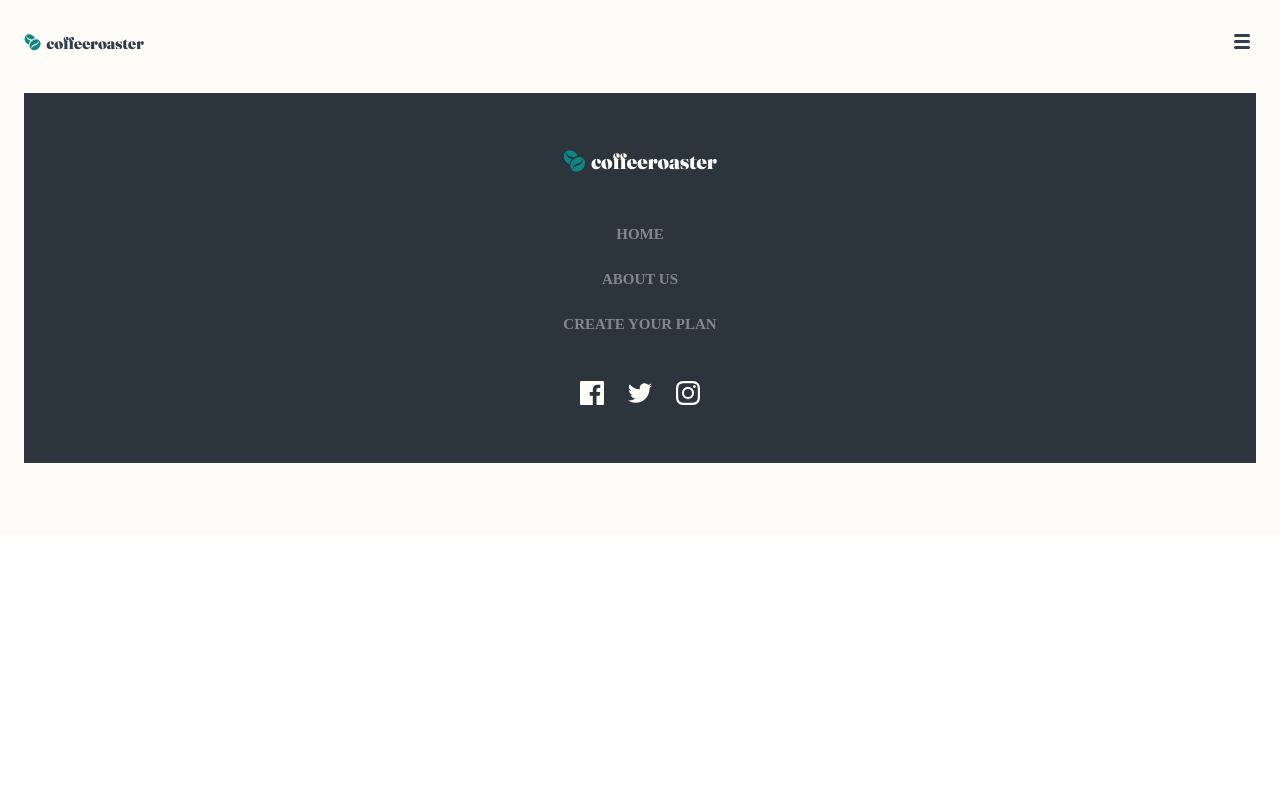
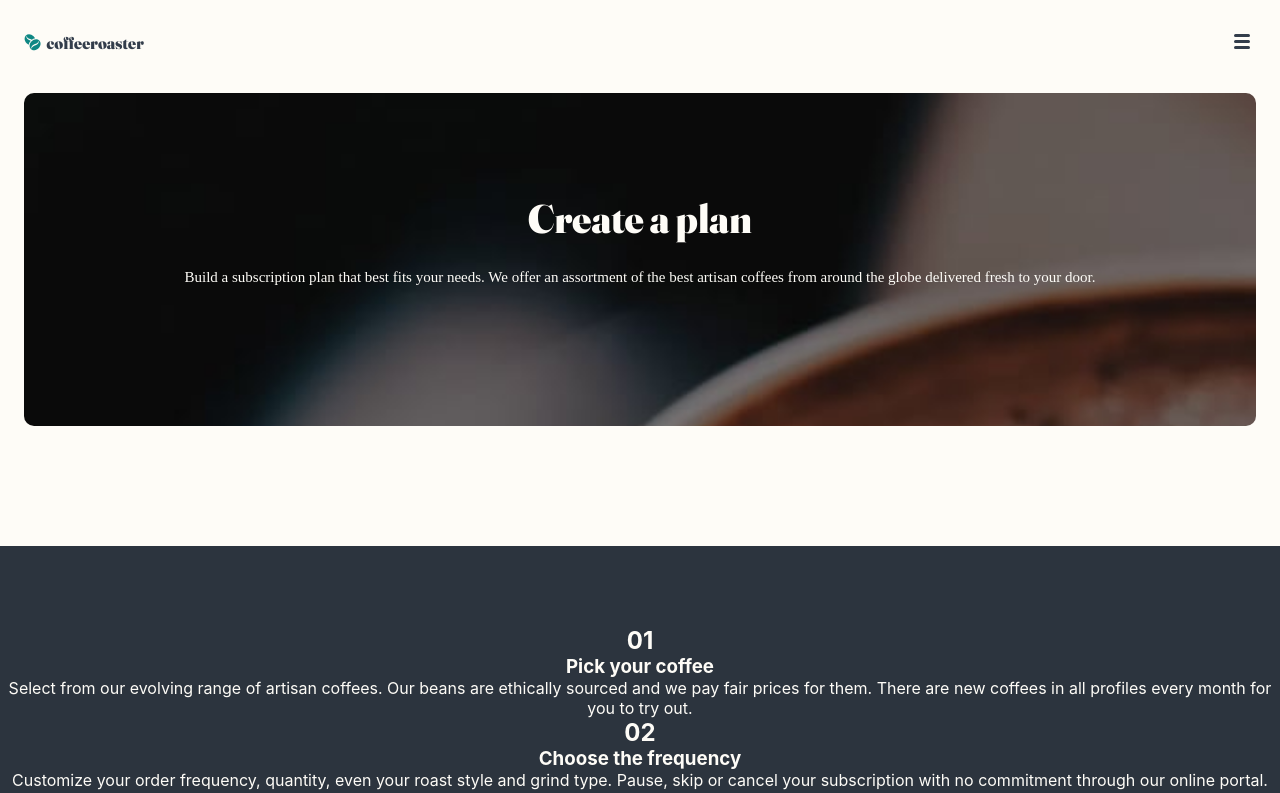
Before and after one commit to Oleksandr-Berd/coffeeroastersfixed, a React (Create React App) app: page /plan in a window 1280 px wide. Shown: the top 793 px of the page. Built offline with nearby package versions, Linux system fonts and the light colour scheme.

Commit message:
made manual basic markup mob

```diff
--- a/src/App.tsx
+++ b/src/App.tsx
@@ -2,18 +2,22 @@ import React, { lazy } from "react";
 import SharedLayout from "./layouts/SharedLayout/SharedLayout";
 import { Route, Routes } from "react-router-dom";
 
-const HomePage = lazy(()=>import("./pages/HomePage/HomePage"))
-const AboutUsPage = lazy(()=> import("./pages/AboutUsPage/AboutUsPage"))
+const HomePage = lazy(() => import("./pages/HomePage/HomePage"));
+const AboutUsPage = lazy(() => import("./pages/AboutUsPage/AboutUsPage"));
+const PlanPage = lazy(() => import("./pages/PlanPage/PlanPage"));
 
 const App: React.FC = () => {
-  return <>
-  <SharedLayout>
-<Routes>
-    <Route path="/" element={<HomePage/>}/>
-    <Route path="/about" element={<AboutUsPage/>}/>
-</Routes>
-  </SharedLayout>
-  </>;
+  return (
+    <>
+      <SharedLayout>
+        <Routes>
+          <Route path="/" element={<HomePage />} />
+          <Route path="/about" element={<AboutUsPage />} />
+          <Route path="/plan" element={<PlanPage />} />
+        </Routes>
+      </SharedLayout>
+    </>
+  );
 };
 
 export default App;
--- /dev/null
+++ b/src/components/HeadQuarters/Headquarters.tsx
@@ -0,0 +1,15 @@
+import * as SC from './HeadquartersStyled'
+
+import { headquarters } from "../../db/headquarters";
+import HeadquartersItems from "./HeadquartersItems";
+
+const Headquarters = () => {
+    return ( <SC.CommonCon>
+        <SC.Title>Our headquarters</SC.Title>
+        <ul>
+            {headquarters.map(({name, img, id, address, tel})=> <HeadquartersItems key={id} name={name} address={address} tel={tel} img={img}/>)}
+        </ul>
+    </SC.CommonCon> );
+}
+
+export default Headquarters;
--- /dev/null
+++ b/src/components/HeadQuarters/HeadquartersItems.tsx
@@ -0,0 +1,18 @@
+import * as SC from './HeadquartersStyled'
+
+type Props = {
+    name: string,
+    img: string,
+    address: string,
+    tel:string
+}
+
+const HeadquartersItems:React.FC<Props> = ({name, img, address, tel}) => {
+    return ( <SC.Item img={img}>
+        <h3>{name}</h3>
+        <address>{address}</address>
+        <address>{tel}</address>
+    </SC.Item> );
+}
+
+export default HeadquartersItems;
--- /dev/null
+++ b/src/components/HeadQuarters/HeadquartersStyled.ts
@@ -0,0 +1,62 @@
+import styled from "@emotion/styled";
+
+type StyledProps = {
+    img:string
+}
+
+
+export const CommonCon = styled.div`
+margin-bottom: 120px;
+
+text-align: center;
+`
+
+export const Title = styled.h2`
+margin-bottom: 72px;
+
+font-family: "Frau";
+font-size: 24px;
+line-height: 1.33;
+color: #83888F;
+`
+
+export const Item = styled.li<StyledProps>`
+
+text-align: center;
+
+&:not(:last-child){
+    margin-bottom: 80px;
+}
+
+
+
+&::before{
+    display: inline-block;
+    content: url(${props => props.img});
+
+    margin-bottom: 48px;
+}
+
+& > h3{
+    margin-bottom: 22px;
+
+    font-family: "Frau";
+    font-size: 28px;
+    line-height: 1.3;
+    color: #333D4B;
+}
+
+& > address{
+width: 160px;
+
+margin-left: auto;
+margin-right: auto;
+
+    font-family: "Bar";
+    font-style: normal;
+    font-size: 16px;
+    line-height: 1.75;
+    color: #333D4B;
+
+}
+`
--- /dev/null
+++ b/src/components/Manual/Manual.tsx
@@ -0,0 +1,14 @@
+import * as SC from './ManualStyled'
+
+import { works } from "../../db/works";
+import ManualItem from "./ManualItem";
+
+const Manual:React.FC = () => {
+    return ( <SC.CommonCon>
+        <ul>
+            {works.map(({id, name, body}) => <ManualItem key={id} id={id} name={name} body={body}/>)}
+        </ul>
+    </SC.CommonCon> );
+}
+
+export default Manual;
--- /dev/null
+++ b/src/components/Manual/ManualItem.tsx
@@ -0,0 +1,18 @@
+type Props = {
+    id:number,
+    name: string,
+    body: string,
+}
+
+const ManualItem:React.FC<Props> = ({id, name, body}) => {
+
+    const count = id < 10 ? "0" + id : id;
+
+    return ( <li>
+        <h2>{count}</h2>
+        <h3>{name}</h3>
+        <p>{body}</p>
+    </li> );
+}
+
+export default ManualItem;
--- /dev/null
+++ b/src/components/Manual/ManualStyled.ts
@@ -0,0 +1,17 @@
+import styled from "@emotion/styled";
+
+export const CommonCon = styled.div`
+width: calc(100% + 24px * 2);
+
+transform: translateX(-24px);
+
+padding-top: 80px;
+padding-bottom: 79px;
+
+margin-bottom: 120px;
+
+text-align: center;
+
+background-color: #2c343e;
+color: #fefcf7;
+`
--- /dev/null
+++ b/src/components/PlanHero/PlanHero.tsx
@@ -0,0 +1,18 @@
+import * as SC from './PlanHeroStyled'
+
+import bg from '../../assets/img/plan/mobile/image-hero-blackcup.jpg'
+
+const PlanHero: React.FC = () => {
+  return (
+    <SC.CommonCon bg={bg}>
+      <SC.Title>Create a plan</SC.Title>
+      <SC.Body>
+        Build a subscription plan that best fits your needs. We offer an
+        assortment of the best artisan coffees from around the globe delivered
+        fresh to your door.
+      </SC.Body>
+    </SC.CommonCon>
+  );
+};
+
+export default PlanHero;
--- /dev/null
+++ b/src/components/PlanHero/PlanHeroStyled.ts
@@ -0,0 +1,35 @@
+import styled from "@emotion/styled";
+
+type StyleProps = {
+    bg:string;
+}
+
+export const CommonCon = styled.div<StyleProps>`
+padding-top: 101px;
+padding-bottom: 136px;
+padding-left: 24px;
+padding-right: 24px;
+
+margin-bottom: 120px;
+
+text-align: center;
+
+background: url(${props => props.bg});
+background-size: cover;
+color: #fefcf7;
+
+border-radius: 10px;
+`
+
+export const Title = styled.h2`
+margin-bottom: 22px;
+
+font-family: "Frau";
+font-size: 40px;
+`
+
+export const Body = styled.p`
+font-family: "Bar";
+font-size: 15px;
+line-height: 1.67;
+`
--- a/src/components/Quality/QualityStyled.ts
+++ b/src/components/Quality/QualityStyled.ts
@@ -7,6 +7,8 @@ export const CommonCon = styled.div`
   padding-bottom: 61px;
   padding-left: 24px;
   padding-right: 24px;
+
+  margin-bottom: 120px;
 
   text-align: center;
 
--- a/src/pages/AboutUsPage/AboutUsPage.tsx
+++ b/src/pages/AboutUsPage/AboutUsPage.tsx
@@ -1,5 +1,6 @@
 import AboutUs from "../../components/AboutUs/AboutUs";
 import Commitment from "../../components/Commitment/Commitment";
+import Headquarters from "../../components/HeadQuarters/Headquarters";
 import Quality from "../../components/Quality/Quality";
 
 const AboutUsPage:React.FC = () => {
@@ -7,6 +8,7 @@ const AboutUsPage:React.FC = () => {
         <AboutUs/>
         <Commitment/>
         <Quality/>
+        <Headquarters/>
     </div> );
 }
 
--- /dev/null
+++ b/src/pages/PlanPage/PlanPage.tsx
@@ -0,0 +1,11 @@
+import Manual from "../../components/Manual/Manual";
+import PlanHero from "../../components/PlanHero/PlanHero";
+
+const PlanPage:React.FC = () => {
+    return ( <div>
+        <PlanHero/>
+        <Manual/>
+    </div> );
+}
+
+export default PlanPage;
```
